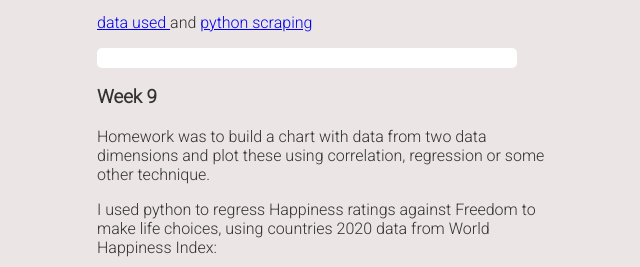
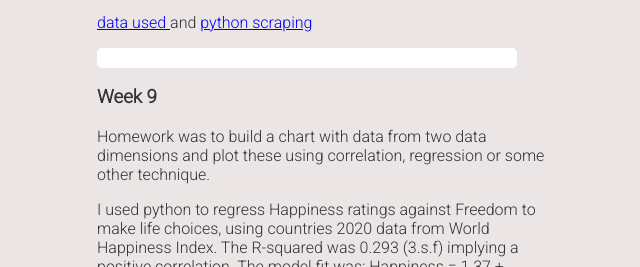
Before and after one commit to norettevulkan/norettevulkan.github.io, a plain HTML site: page index.html in a window 1280 px wide. Shown: the part 1631-1898 px from the top of the page, without its empty margins (318-958 px from the left). Drawn offline with Linux system fonts and the light colour scheme; a script that the page names is missing.

Commit message:
Update index.html

```diff
--- a/index.html
+++ b/index.html
@@ -189,7 +189,8 @@
 
  <h3> Week 9 </h3>
  <p> Homework was to build a chart with data from two data dimensions and plot these using correlation, regression or some other technique.</p>
- <p> I used python to regress Happiness ratings against Freedom to make life choices, using countries 2020 data from World Happiness Index: </p>
+ <p> I used python to regress Happiness ratings against Freedom to make life choices, using countries 2020 data from World Happiness Index. The R-squared was 0.293 (3.s.f) implying a positive correlation.
+ The model fit was: Happiness = 1.37 + 5.47(Freedom to make life choices) </p>
      <!-- Happiness vs freedom to make life choices-->
       <div class="pngchart">
         <img src = "happiness_pythonplot.png" >
```
